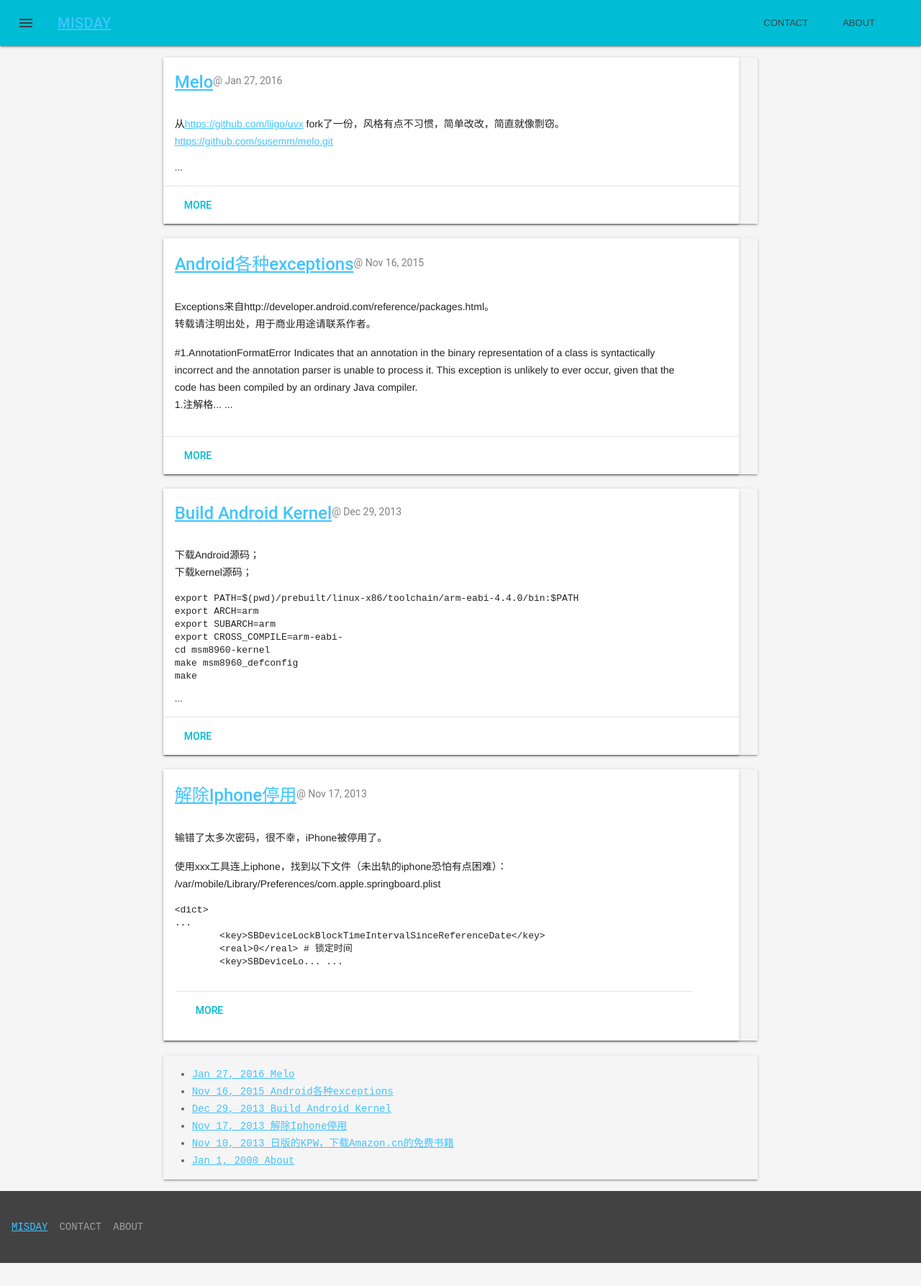
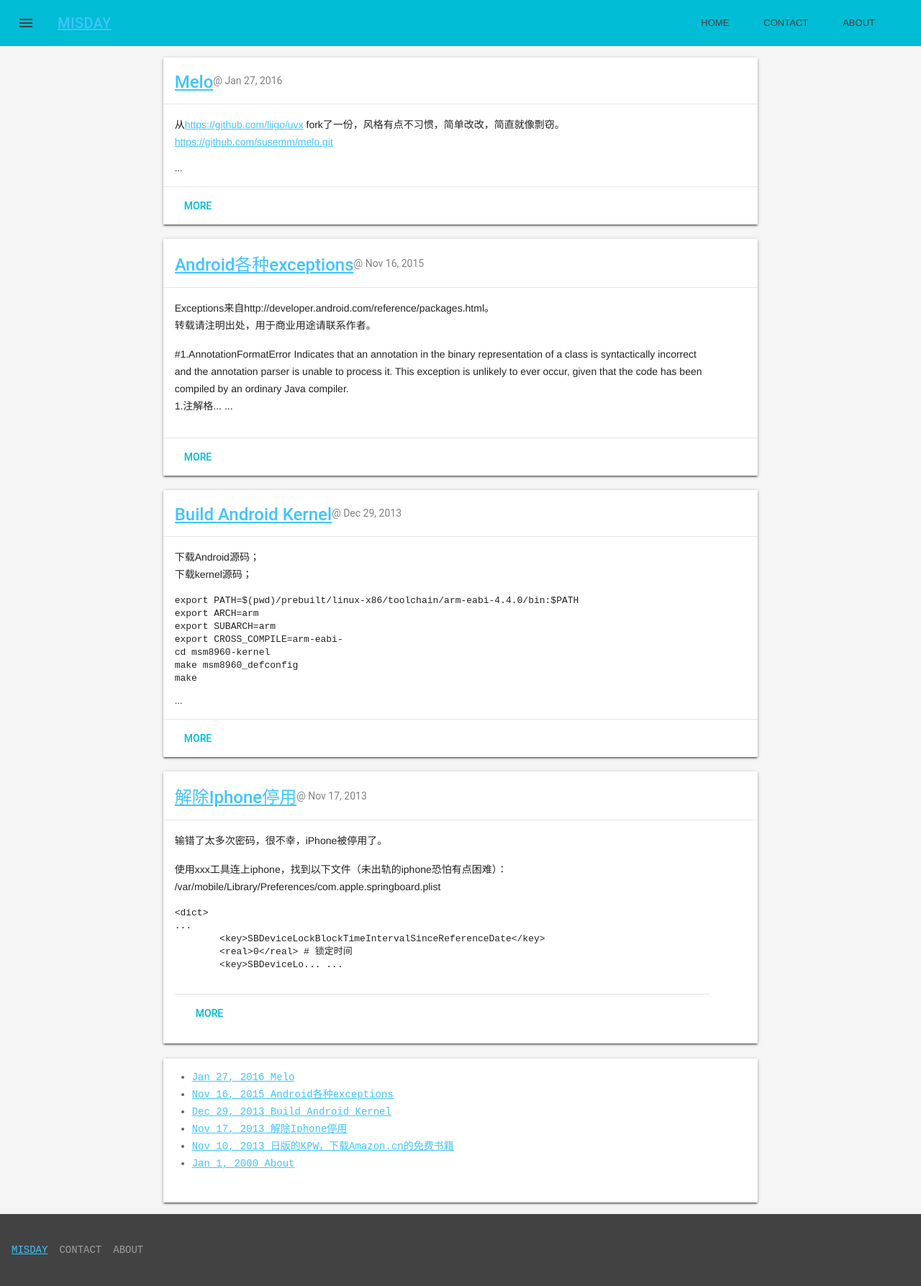
Before and after one commit to suseme/misday, a Jekyll site: the page built from index.html, in a window 1280 px wide. Shown: the whole page at 72% size. Built offline with Jekyll 4.4.1, drawn with Linux system fonts in a browser that asks for light colours; the list of posts is cut into pages by our own code.

Commit message:
fix width issue of card

```diff
--- a/_includes/head.html
+++ b/_includes/head.html
@@ -7,17 +7,15 @@
   <meta name="apple-mobile-web-app-capable" content="yes">
   <meta name="apple-mobile-web-app-status-bar-style" content="black">
   <meta name="msapplication-TileColor" content="#3372DF">
+  <meta name="description" content="{% if page.excerpt %}{{ page.excerpt | strip_html | strip_newlines | truncate: 160 }}{% else %}{{ site.description }}{% endif %}">
+
+  <title>{% if page.title %}{{ page.title }}{% else %}{{ site.title }}{% endif %}</title>
 
   <link rel="stylesheet" href="https://fonts.googleapis.com/icon?family=Material+Icons">
-
-  <title>{% if page.title %}{{ page.title }}{% else %}{{ site.title }}{% endif %}</title>
-  <meta name="description" content="{% if page.excerpt %}{{ page.excerpt | strip_html | strip_newlines | truncate: 160 }}{% else %}{{ site.description }}{% endif %}">
-
   <link rel="stylesheet" href="{{ "/assets/css/material.min.css" | prepend: site.baseurl }}">
   <link rel="stylesheet" href="{{ "/assets/css/styles.css" | prepend: site.baseurl }}">
+  <link rel="stylesheet" href="{{ "/assets/css/material.cyan-light_blue.min.css" | prepend: site.baseurl }}">
   <script src="{{ "/assets/js/material.min.js" | prepend: site.baseurl }}"></script>
-  <link rel="stylesheet" href="{{ "/assets/css/material.cyan-light_blue.min.css" | prepend: site.baseurl }}">
-
   <style>
     #view-source {
       position: fixed;
--- a/_includes/header.html
+++ b/_includes/header.html
@@ -1,4 +1,5 @@
-<header class="mdl-layout__header">
+<!--header bar-->
+<header class="mdl-layout__header mdl-layout__header--scroll">
   <div class="mdl-layout__header-row">
     <!-- Title -->
     <span class="mdl-layout-title"><a href="/">{{ site.title }}</a></span>
@@ -6,15 +7,18 @@
     <div class="mdl-layout-spacer"></div>
     <!-- Navigation. We hide it in small screens. -->
     <nav class="mdl-navigation mdl-layout--large-screen-only">
-  <!-- <a class="mdl-navigation__link" href="">CONTACT</a> -->
+      <a class="mdl-navigation__link" href="/">HOME</a>
       <a class="mdl-navigation__link" href="/contacts.html">CONTACT</a>
       <a class="mdl-navigation__link" href="/about.html">ABOUT</a>
     </nav>
   </div>
 </header>
+
+<!--side bar-->
 <div class="mdl-layout__drawer">
-<span class="mdl-layout-title">{{ site.title }}</span>
+  <span class="mdl-layout-title"><a href="/">{{ site.title }}</a></span>
   <nav class="mdl-navigation">
+    <a class="mdl-navigation__link" href="/">HOME</a>
     <a class="mdl-navigation__link" href="/contacts.html">CONTACT</a>
     <a class="mdl-navigation__link" href="/about.html">ABOUT</a>
   </nav>
--- a/_layouts/default.html
+++ b/_layouts/default.html
@@ -3,8 +3,7 @@
   {% include head.html %}
   <body class="mdl-demo mdl-color--grey-100 mdl-color-text--grey-700 mdl-base">
 
-    <!-- Always shows a header, even in smaller screens. -->
-    <div class="mdl-layout mdl-js-layout mdl-layout--fixed-header">
+    <div class="mdl-layout mdl-js-layout">
       {% include header.html %}
 
       <main class="mdl-layout__content">
@@ -13,6 +12,7 @@
           <div class="mdl-cell mdl-cell--8-col">
             {{ content }}
           </div>
+          <div class="mdl-cell mdl-cell--2-col mdl-cell--hide-tablet mdl-cell--hide-phone"></div>
         </div>
 
         {% include footer.html %}
--- a/index.html
+++ b/index.html
@@ -2,16 +2,11 @@
 layout: default
 ---
 <div >
-  <style>
-  .demo-card-wide.mdl-card {
-    width: 800px;
-  }
-  </style>
 
   {% for post in paginator.posts %}
   <section class="section--center mdl-grid mdl-grid--no-spacing mdl-shadow--2dp">
-  <div class="mdl-card mdl-shadow--2dp demo-card-wide">
-    <div class="mdl-card__title">
+  <div class="mdl-card mdl-shadow--2dp mdl-card--expand">
+    <div class="mdl-card__title mdl-card--border">
       <h2 class="mdl-card__title-text"><a href="{{ post.url }}">{{ post.title }}</a></h2>
       <h4 class="mdl-card__subtitle-text">@ {{ post.date | date: "%b %-d, %Y" }}</h4>
     </div>
@@ -29,10 +24,12 @@ layout: default
   {% endfor %}
 
   <section class="section--center mdl-grid mdl-grid--no-spacing mdl-shadow--2dp">
-    <ul >
-    {% for post in site.posts %}
-        <li ><a href="{{ post.url }}">{{ post.date | date: "%b %-d, %Y" }} {{ post.title }}</a></li>
-    {% endfor %}
-    </ul>
+    <div class="mdl-card mdl-shadow--2dp mdl-card--expand">
+      <ul >
+      {% for post in site.posts %}
+          <li ><a href="{{ post.url }}">{{ post.date | date: "%b %-d, %Y" }} {{ post.title }}</a></li>
+      {% endfor %}
+      </ul>
+    </div>
   </section>
 </div>
```
Lines whose indentation alone changed are shown as unchanged.
